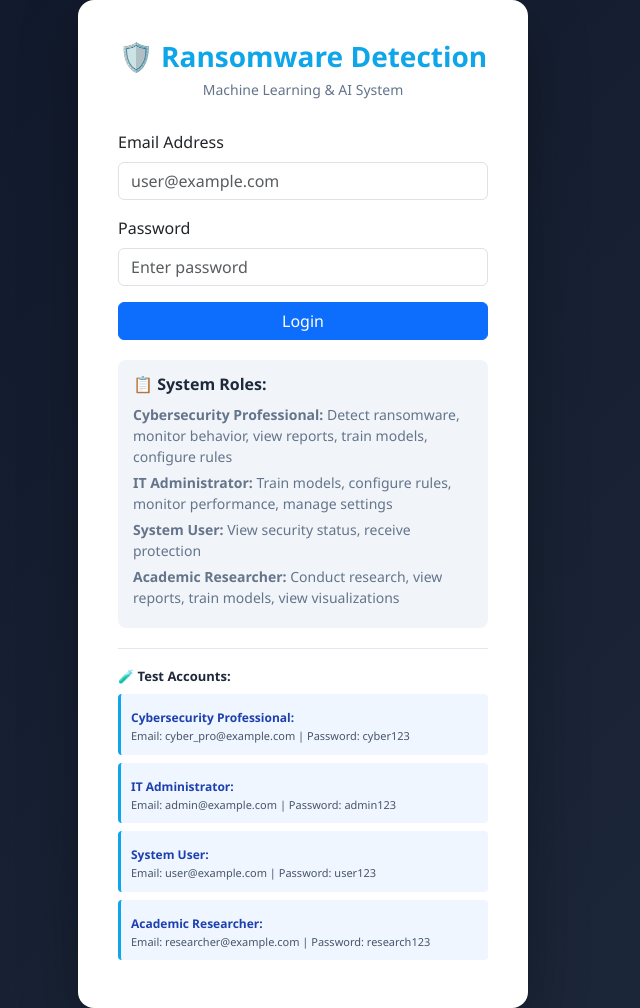
After one commit to Lawrennzz/RansomML-AI, a Flask app: page /login in a window 1280 px wide. The commit adds this page. Shown: the whole page, without its empty margins (337-977 px from the left). Run offline with Flask 3, Linux system fonts and the light colour scheme.

Commit message:
Implement role-based access control with 4 user roles
- Added 4 roles based on UML Use Case Diagram:
  * Cybersecurity Professional: Detect ransomware, monitor behavior, view reports, train models, configure rules
  * IT Administrator: Train models, configure rules, monitor performance, manage settings
  * System User: View security status, receive protection, make predictions
  * Academic Researcher: Conduct research, view reports, train models, view visualizations

- Added authentication system:
  * Login page with role descriptions and test accounts
  * Session-based authentication with password hashing
  * User database stored in JSON file
  * Default test accounts for all 4 roles

- Implemented role-based access control:
  * @require_permission() decorator for route protection
  * Features hidden/shown based on user permissions
  * API routes protected by specific permissions
  * UI dynamically adjusts based on user role

- Updated UI:
  * User dropdown in navbar showing current role
  * Nav items hidden based on permissions
  * Login page with test account credentials
  * Automatic redirect to login if not authenticated

- Default test accounts:
  * cyber_pro@example.com / cyber123 (Cybersecurity Professional)
  * admin@example.com / admin123 (IT Administrator)
  * user@example.com / user123 (System User)
  * researcher@example.com / research123 (Academic Researcher)

```diff
--- a/app.py
+++ b/app.py
@@ -8,8 +8,10 @@ import os
 import json
 import pandas as pd
 import numpy as np
-from flask import Flask, render_template, request, jsonify
+from flask import Flask, render_template, request, jsonify, session, redirect, url_for
 from werkzeug.utils import secure_filename
+from werkzeug.security import generate_password_hash, check_password_hash
+from functools import wraps
 import io
 import time
 from sklearn.ensemble import RandomForestClassifier
@@ -44,6 +46,123 @@ except Exception:
 
 app = Flask(__name__)
 app.secret_key = 'ransomware_detection_secret_key_2025'
+
+# Role definitions based on UML Use Case Diagram
+ROLES = {
+    'cybersecurity_professional': {
+        'name': 'Cybersecurity Professional',
+        'permissions': ['detect_ransomware', 'monitor_system_behavior', 'view_detection_reports', 'train_ml_model', 'configure_detection_rules']
+    },
+    'it_administrator': {
+        'name': 'IT Administrator',
+        'permissions': ['train_ml_model', 'configure_detection_rules', 'monitor_system_performance', 'manage_system_settings']
+    },
+    'system_user': {
+        'name': 'System User',
+        'permissions': ['view_security_status', 'receive_protection', 'predict']  # Basic users can use prediction
+    },
+    'academic_researcher': {
+        'name': 'Academic Researcher',
+        'permissions': ['conduct_research', 'view_detection_reports', 'train_ml_model', 'view_visualizations', 'view_dataset_stats']
+    }
+}
+
+# Simple user database (in production, use proper database)
+USERS_DB_FILE = 'users.json'
+
+def load_users():
+    """Load users from JSON file"""
+    if os.path.exists(USERS_DB_FILE):
+        try:
+            with open(USERS_DB_FILE, 'r') as f:
+                return json.load(f)
+        except:
+            return {}
+    return {}
+
+def save_users(users):
+    """Save users to JSON file"""
+    with open(USERS_DB_FILE, 'w') as f:
+        json.dump(users, f, indent=2)
+
+def init_default_users():
+    """Initialize default users if database is empty"""
+    users = load_users()
+    if not users:
+        default_users = {
+            'cyber_pro@example.com': {
+                'username': 'cyber_pro',
+                'password': generate_password_hash('cyber123'),
+                'role': 'cybersecurity_professional',
+                'full_name': 'Security Expert'
+            },
+            'admin@example.com': {
+                'username': 'admin',
+                'password': generate_password_hash('admin123'),
+                'role': 'it_administrator',
+                'full_name': 'IT Admin'
+            },
+            'user@example.com': {
+                'username': 'user',
+                'password': generate_password_hash('user123'),
+                'role': 'system_user',
+                'full_name': 'System User'
+            },
+            'researcher@example.com': {
+                'username': 'researcher',
+                'password': generate_password_hash('research123'),
+                'role': 'academic_researcher',
+                'full_name': 'Research Scholar'
+            }
+        }
+        save_users(default_users)
+        return default_users
+    return users
+
+# Initialize default users
+USERS = init_default_users()
+
+def require_role(*allowed_roles):
+    """Decorator to require specific roles for routes"""
+    def decorator(f):
+        @wraps(f)
+        def decorated_function(*args, **kwargs):
+            if 'user_id' not in session:
+                return jsonify({'success': False, 'message': 'Authentication required'}), 401
+
+            user = USERS.get(session.get('user_id'))
+            if not user:
+                return jsonify({'success': False, 'message': 'User not found'}), 401
+
+            user_role = user.get('role')
+            if user_role not in allowed_roles and 'all' not in allowed_roles:
+                return jsonify({'success': False, 'message': f'Access denied. Required roles: {", ".join(allowed_roles)}'}), 403
+
+            return f(*args, **kwargs)
+        return decorated_function
+    return decorator
+
+def require_permission(permission):
+    """Decorator to require specific permission for routes"""
+    def decorator(f):
+        @wraps(f)
+        def decorated_function(*args, **kwargs):
+            if 'user_id' not in session:
+                return jsonify({'success': False, 'message': 'Authentication required'}), 401
+
+            user = USERS.get(session.get('user_id'))
+            if not user:
+                return jsonify({'success': False, 'message': 'User not found'}), 401
+
+            user_role = user.get('role')
+            role_permissions = ROLES.get(user_role, {}).get('permissions', [])
+
+            if permission not in role_permissions:
+                return jsonify({'success': False, 'message': f'Permission denied. Required permission: {permission}'}), 403
+
+            return f(*args, **kwargs)
+        return decorated_function
+    return decorator
 
 
 class RansomwareDetector:
@@ -556,9 +675,67 @@ detector = RansomwareDetector()
 @app.route('/')
 def index():
     """Main dashboard page"""
-    return render_template('index.html')
+    if 'user_id' not in session:
+        return redirect(url_for('login'))
+    return render_template('index.html', user=USERS.get(session.get('user_id')), roles=ROLES)
+
+@app.route('/login', methods=['GET', 'POST'])
+def login():
+    """Login page"""
+    if request.method == 'POST':
+        data = request.get_json() or {}
+        email = data.get('email', '').lower().strip()
+        password = data.get('password', '')
+
+        user = USERS.get(email)
+        if user and check_password_hash(user['password'], password):
+            session['user_id'] = email
+            session['user_role'] = user['role']
+            session['username'] = user['username']
+            return jsonify({
+                'success': True,
+                'message': 'Login successful',
+                'user': {
+                    'email': email,
+                    'username': user['username'],
+                    'role': user['role'],
+                    'role_name': ROLES[user['role']]['name']
+                }
+            })
+        else:
+            return jsonify({'success': False, 'message': 'Invalid email or password'}), 401
+
+    return render_template('login.html', roles=ROLES)
+
+@app.route('/logout')
+def logout():
+    """Logout"""
+    session.clear()
+    return redirect(url_for('login'))
+
+@app.route('/api/current-user')
+def current_user():
+    """Get current logged in user"""
+    if 'user_id' not in session:
+        return jsonify({'success': False, 'message': 'Not logged in'}), 401
+
+    user = USERS.get(session.get('user_id'))
+    if user:
+        role_info = ROLES.get(user['role'], {})
+        return jsonify({
+            'success': True,
+            'user': {
+                'email': session['user_id'],
+                'username': user['username'],
+                'role': user['role'],
+                'role_name': role_info.get('name', 'Unknown'),
+                'permissions': role_info.get('permissions', [])
+            }
+        })
+    return jsonify({'success': False, 'message': 'User not found'}), 404
 
 @app.route('/api/train', methods=['POST'])
+@require_permission('train_ml_model')
 def train_models():
     """Train the machine learning models"""
     try:
@@ -591,7 +768,9 @@ def train_models():
 
 @app.route('/api/predict', methods=['POST'])
 def predict():
-    """Make prediction on input features"""
+    """Make prediction on input features - available to all authenticated users"""
+    if 'user_id' not in session:
+        return jsonify({'success': False, 'message': 'Authentication required'}), 401
     try:
         features = request.json
         result = detector.predict(features)
@@ -621,6 +800,7 @@ def dataset_stats():
         })
 
 @app.route('/api/detection-history')
+@require_permission('view_detection_reports')
 def detection_history():
     """Get detection history"""
     try:
@@ -663,6 +843,7 @@ def feature_columns():
         return jsonify({'success': False, 'message': str(e)})
 
 @app.route('/api/ingest-logs', methods=['POST'])
+@require_permission('monitor_system_behavior')
 def ingest_logs():
     """Ingest and preprocess system behavior logs"""
     try:
@@ -731,6 +912,7 @@ def get_detection_logs():
         return jsonify({'success': False, 'message': str(e)})
 
 @app.route('/api/system-logs')
+@require_permission('monitor_system_performance')
 def get_system_logs():
     """Get system behavior logs"""
     try:
--- /dev/null
+++ b/templates/login.html
@@ -0,0 +1,177 @@
+<!DOCTYPE html>
+<html lang="en">
+<head>
+    <meta charset="UTF-8">
+    <meta name="viewport" content="width=device-width, initial-scale=1.0">
+    <title>Login - Ransomware Detection</title>
+    <link href="https://cdn.jsdelivr.net/npm/bootstrap@5.3.3/dist/css/bootstrap.min.css" rel="stylesheet">
+    <style>
+        body {
+            background: linear-gradient(135deg, #0f172a 0%, #1e293b 100%);
+            min-height: 100vh;
+            display: flex;
+            align-items: center;
+            justify-content: center;
+            font-family: 'Segoe UI', Tahoma, Geneva, Verdana, sans-serif;
+        }
+        .login-container {
+            background: white;
+            border-radius: 16px;
+            box-shadow: 0 20px 60px rgba(0, 0, 0, 0.3);
+            padding: 40px;
+            max-width: 450px;
+            width: 100%;
+        }
+        .logo {
+            text-align: center;
+            margin-bottom: 30px;
+        }
+        .logo h1 {
+            color: #0ea5e9;
+            font-size: 28px;
+            font-weight: bold;
+            margin-bottom: 5px;
+        }
+        .logo p {
+            color: #64748b;
+            font-size: 14px;
+        }
+        .role-info {
+            background: #f1f5f9;
+            border-radius: 8px;
+            padding: 15px;
+            margin-top: 20px;
+        }
+        .role-info h6 {
+            color: #1e293b;
+            font-weight: 600;
+            margin-bottom: 10px;
+        }
+        .role-info small {
+            color: #64748b;
+            display: block;
+            margin-bottom: 5px;
+        }
+        .test-accounts {
+            margin-top: 20px;
+            padding-top: 20px;
+            border-top: 1px solid #e2e8f0;
+        }
+        .test-accounts h6 {
+            color: #1e293b;
+            font-size: 13px;
+            font-weight: 600;
+            margin-bottom: 10px;
+        }
+        .test-account {
+            background: #eff6ff;
+            border-left: 3px solid #0ea5e9;
+            padding: 10px;
+            margin-bottom: 8px;
+            border-radius: 4px;
+        }
+        .test-account strong {
+            color: #1e40af;
+            font-size: 12px;
+        }
+        .test-account small {
+            color: #475569;
+            display: block;
+            font-size: 11px;
+        }
+        .alert {
+            margin-top: 15px;
+        }
+    </style>
+</head>
+<body>
+    <div class="login-container">
+        <div class="logo">
+            <h1>🛡️ Ransomware Detection</h1>
+            <p>Machine Learning & AI System</p>
+        </div>
+
+        <form id="login-form">
+            <div class="mb-3">
+                <label for="email" class="form-label">Email Address</label>
+                <input type="email" class="form-control" id="email" placeholder="user@example.com" required>
+            </div>
+            <div class="mb-3">
+                <label for="password" class="form-label">Password</label>
+                <input type="password" class="form-control" id="password" placeholder="Enter password" required>
+            </div>
+            <button type="submit" class="btn btn-primary w-100" id="btn-login">
+                Login
+            </button>
+            <div id="login-error" class="alert alert-danger mt-3" style="display:none;"></div>
+        </form>
+
+        <div class="role-info">
+            <h6>📋 System Roles:</h6>
+            <small><strong>Cybersecurity Professional:</strong> Detect ransomware, monitor behavior, view reports, train models, configure rules</small>
+            <small><strong>IT Administrator:</strong> Train models, configure rules, monitor performance, manage settings</small>
+            <small><strong>System User:</strong> View security status, receive protection</small>
+            <small><strong>Academic Researcher:</strong> Conduct research, view reports, train models, view visualizations</small>
+        </div>
+
+        <div class="test-accounts">
+            <h6>🧪 Test Accounts:</h6>
+            <div class="test-account">
+                <strong>Cybersecurity Professional:</strong>
+                <small>Email: cyber_pro@example.com | Password: cyber123</small>
+            </div>
+            <div class="test-account">
+                <strong>IT Administrator:</strong>
+                <small>Email: admin@example.com | Password: admin123</small>
+            </div>
+            <div class="test-account">
+                <strong>System User:</strong>
+                <small>Email: user@example.com | Password: user123</small>
+            </div>
+            <div class="test-account">
+                <strong>Academic Researcher:</strong>
+                <small>Email: researcher@example.com | Password: research123</small>
+            </div>
+        </div>
+    </div>
+
+    <script>
+        document.getElementById('login-form').addEventListener('submit', async function(e) {
+            e.preventDefault();
+            const btn = document.getElementById('btn-login');
+            const errorDiv = document.getElementById('login-error');
+            const email = document.getElementById('email').value;
+            const password = document.getElementById('password').value;
+
+            btn.disabled = true;
+            btn.textContent = 'Logging in...';
+            errorDiv.style.display = 'none';
+
+            try {
+                const response = await fetch('/login', {
+                    method: 'POST',
+                    headers: { 'Content-Type': 'application/json' },
+                    body: JSON.stringify({ email, password })
+                });
+
+                const data = await response.json();
+
+                if (data.success) {
+                    // Redirect to dashboard
+                    window.location.href = '/';
+                } else {
+                    errorDiv.textContent = data.message || 'Login failed';
+                    errorDiv.style.display = 'block';
+                    btn.disabled = false;
+                    btn.textContent = 'Login';
+                }
+            } catch (error) {
+                errorDiv.textContent = 'Network error. Please try again.';
+                errorDiv.style.display = 'block';
+                btn.disabled = false;
+                btn.textContent = 'Login';
+            }
+        });
+    </script>
+</body>
+</html>
```
Also changed, not shown: templates/index.html (+45 -5 lines), users.json (added, +26 -0 lines).
